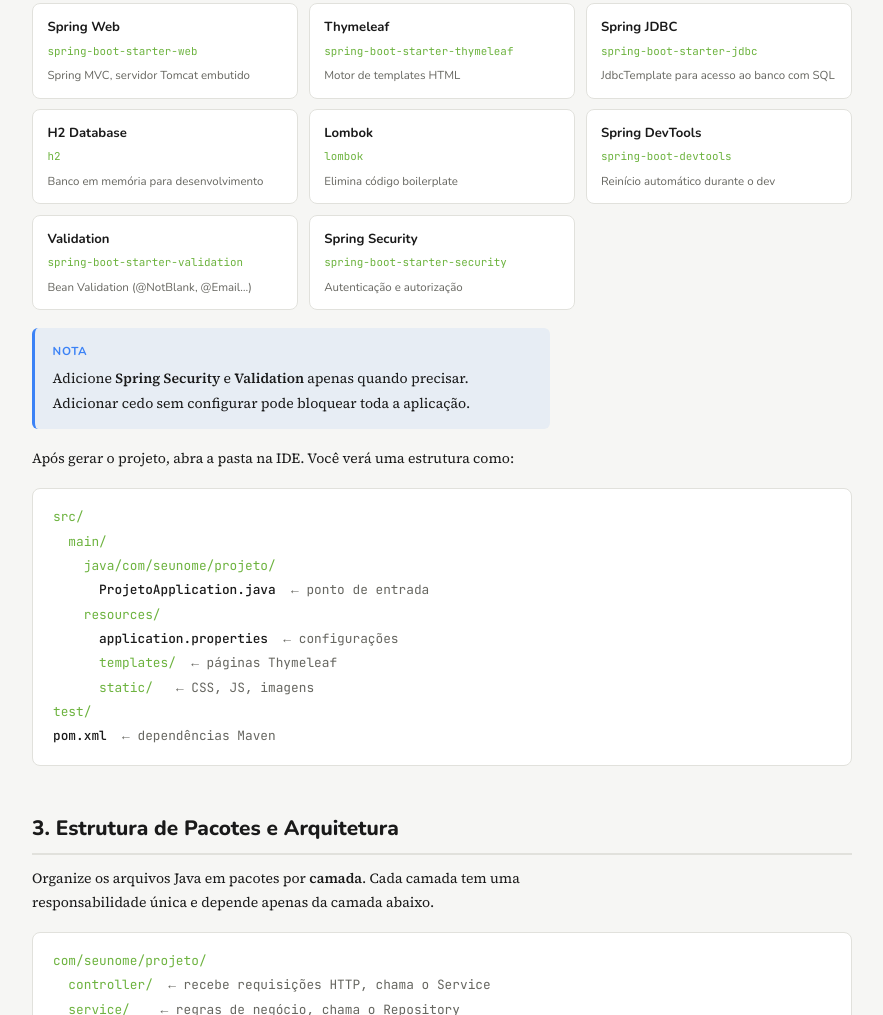
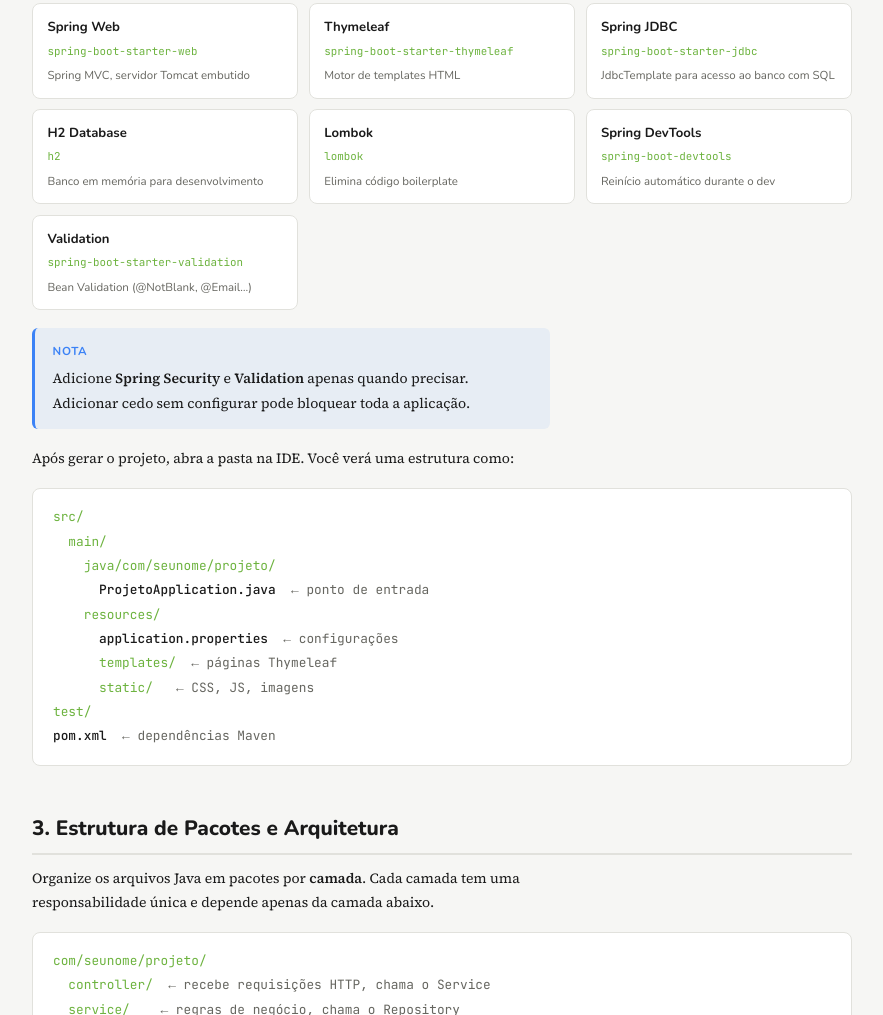
Before and after one commit to sistema-web-mvc/guia, a plain HTML site: page index.html in a window 1280 px wide. Shown: the part 1536-2551 px from the top of the page, without its empty margins (332-1215 px from the left). Drawn offline with nearby package versions, Linux system fonts and the light colour scheme.

Commit message:
Remove seção de Spring Security do documento

```diff
--- a/index.html
+++ b/index.html
@@ -405,11 +405,6 @@ section + section { margin-top: 0.5rem; }
       <div class="dep-name">Validation</div>
       <div class="dep-id">spring-boot-starter-validation</div>
       <div class="dep-desc">Bean Validation (@NotBlank, @Email…)</div>
-    </div>
-    <div class="dep">
-      <div class="dep-name">Spring Security</div>
-      <div class="dep-id">spring-boot-starter-security</div>
-      <div class="dep-desc">Autenticação e autorização</div>
     </div>
   </div>
 
```
